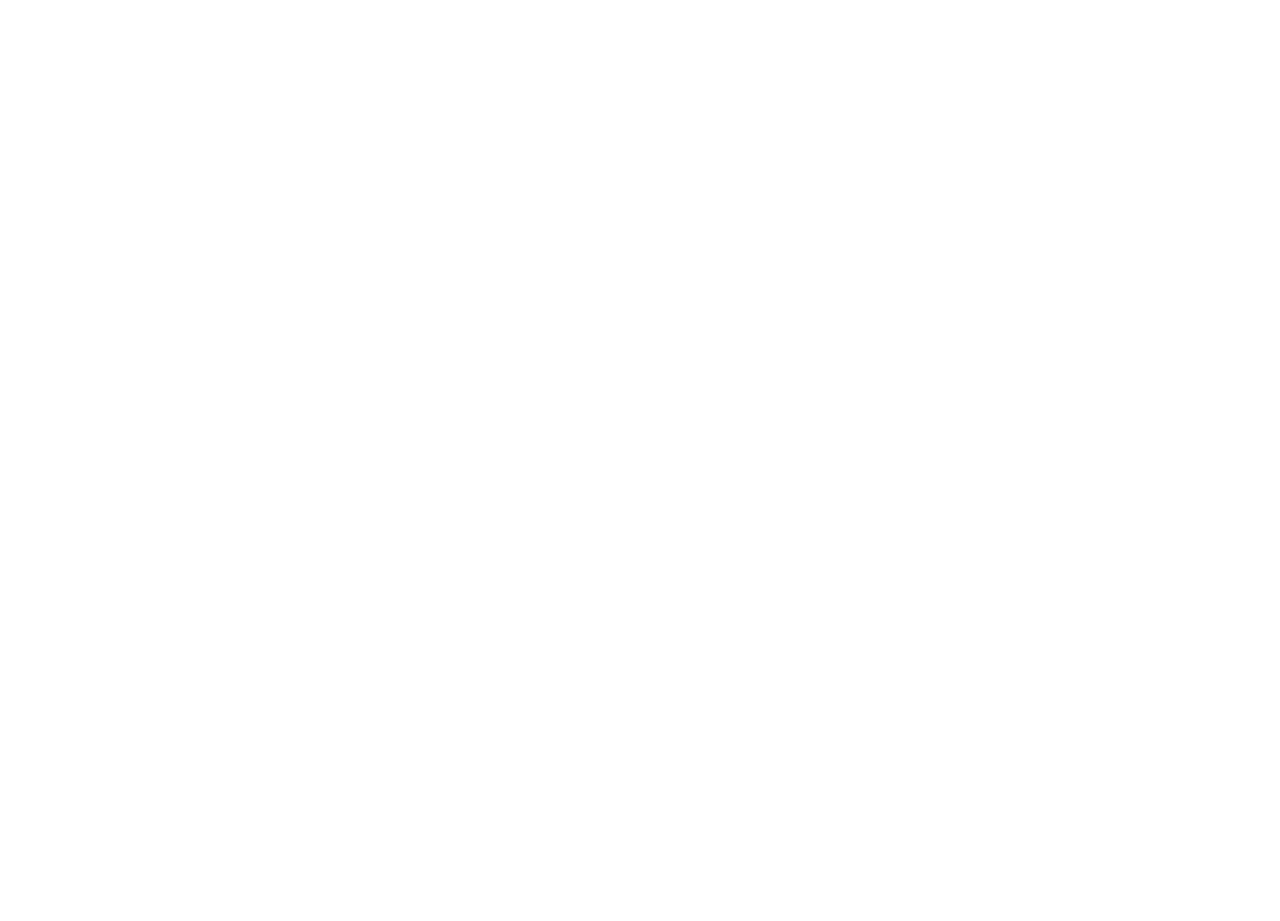
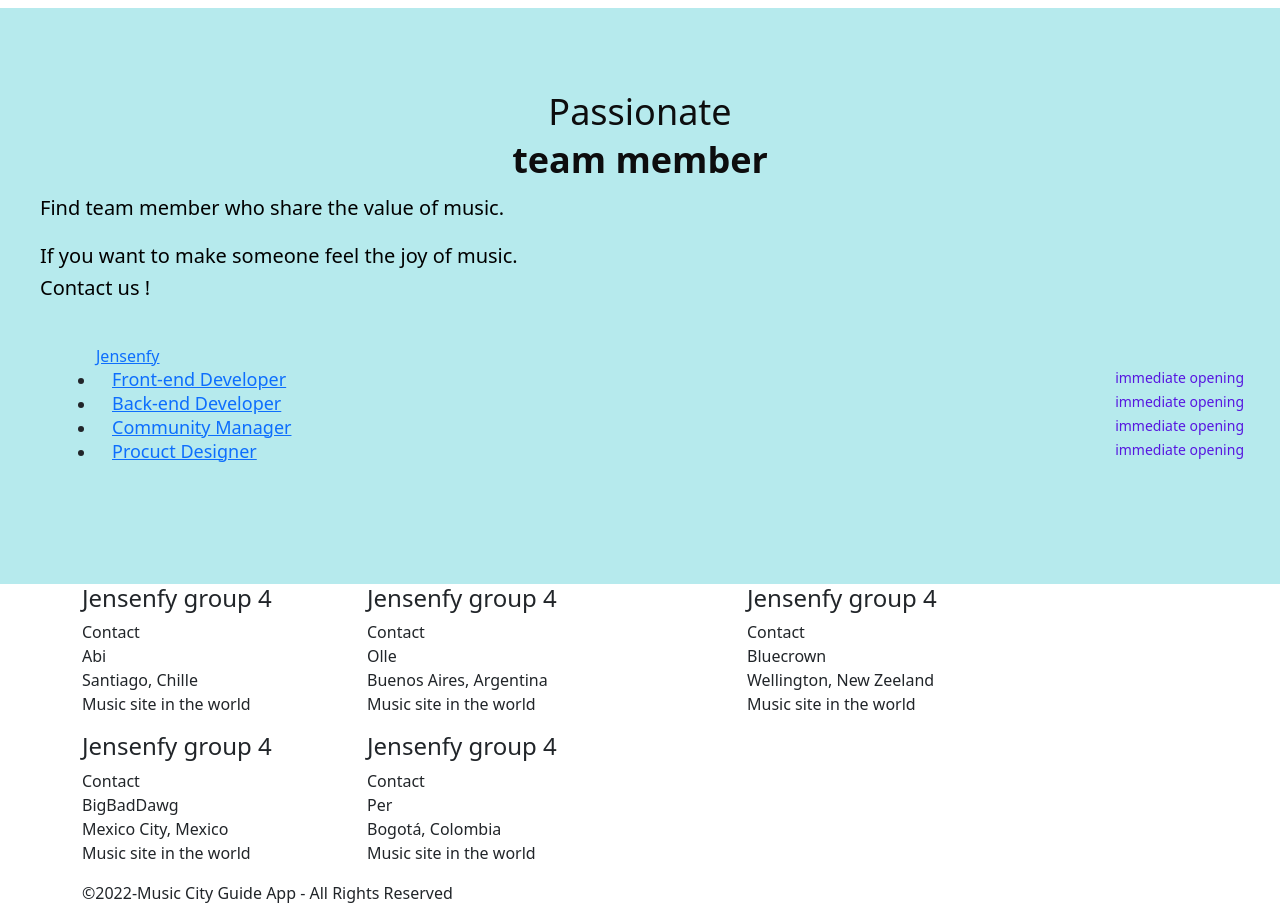
Before and after one commit to Gogoreds/JENSENfy-frontend, a React (Create React App) app in the folder jensenfy/: page /About in a window 1280 px wide. Shown: the part 660-1581 px from the top of the page. Before the commit the page ends 800 px from the top, so only its background shows below. Built offline with nearby package versions, Linux system fonts and the light colour scheme.

Commit message:
About page done

```diff
--- a/jensenfy/src/components/About.jsx
+++ b/jensenfy/src/components/About.jsx
@@ -5,7 +5,7 @@
 import Dots from "./Dots";
 import Arrows from "./Arrows";
 import "./slider.css";
-
+import Footer from './Footer';
 
 const len = sliderImage.length - 1;
 
@@ -43,9 +43,43 @@
         sliderImage={sliderImage}
         onclick={(activeIndex) => setActiveIndex(activeIndex)}
       />
+
       </div>
+      <section id = "hire-section">
+        <div className = "container-b">
+      <div calssName = "row">
+        <div className = "text-wrap">
+          <h1> Passionate <strong> team member </strong> </h1>
+          <p style={{ "font-size": "20px",
+                      "line-height": "32px"}}>
+        Find team member who share the value of music. </p>
+          <p style={{ "font-size": "20px",
+                      "line-height": "32px"}}>
+        If you want to make someone feel the joy of music.<br></br>
+              Contact us !</p>
+        </div>
+      </div>
+
+      <div className = "col">
+        <ul className="hire-wrap">
+        <a href= {'https://www.spotify.com/se/student/?utm_source=se-se_brand_contextual_text&utm_medium=paidsearch&utm_campaign=alwayson_europe_se_performancemarketing_core_brand+contextual+text+exact+se+google&gclid=CjwKCAjw4c-ZBhAEEiwAZ105ReyG8ouLJ2kSipxxpXA4v-tW3Dk8xaR5lFv62E3ae1bM8FZ8AN1TFxoCbRMQAvD_BwE&gclsrc=aw.ds'}>
+                    Jensenfy </a>
+          <li><a href={'https://open.spotify.com/'}> Front-end
+          Developer <span>immediate opening</span></a></li>
+          <li><a href={'https://open.spotify.com/'}> Back-end
+          Developer <span>immediate opening</span></a></li>
+          <li><a href={'https://www.bing.com/jobs?q=spotify+frontend+developer+job&scp=0&jid=-1659000462.Retro&rb=0&rc=20&L2=true&c=1'}>Community Manager <span>immediate opening</span></a></li>
+          <li><a href={'https://www.bing.com/jobs?q=spotify+frontend+developer+job&scp=0&jid=-1659000462.Retro&rb=0&rc=20&L2=true&c=1'}>Procuct Designer <span>immediate opening</span></a></li>
+
+        </ul>
+      </div>
+      </div>
+      </section>
+        <Footer />
+
     </>
   )
 }
 
+
 export default About
--- /dev/null
+++ b/jensenfy/src/components/Footer.jsx
@@ -0,0 +1,77 @@
+import React from 'react'
+
+function Footer() {
+return (
+
+    <div>
+        <div  className  = "main-footer">
+        <div className ="container">
+            <div className ="row">
+                {/* Colum 1 */}
+                <div className = "col-md-3 col-sm-6">
+                    <h4>Jensenfy group 4 </h4>
+        <ul className = "list-unstyled">
+        <li>Contact</li>
+        <li>Abi</li>
+        <li>Santiago, Chille</li>
+        <li>Music site in the world</li>
+        </ul>
+                </div>
+                  {/* Colum 2 */}
+                <div className = "col-md-4 col-sm-7">
+                    <h4> Jensenfy group 4 </h4>
+        <ul className = "list-unstyled">
+        <li>Contact</li>
+        <li>Olle</li>
+        <li>Buenos Aires, Argentina </li>
+        <li>Music site in the world</li>
+        </ul>
+                </div>
+                  {/* Colum 3 */}
+                <div className = "col-md-3 col-sm-6">
+                    <h4> Jensenfy group 4 </h4>
+        <ul className = "list-unstyled">
+        <li>Contact</li>
+        <li>Bluecrown</li>
+        <li> Wellington, New Zeeland</li>
+        <li>Music site in the world</li>
+        </ul>
+                </div>
+                  {/* Colum 4 */}
+                <div className = "col-md-3 col-sm-6">
+                    <h4> Jensenfy group 4 </h4>
+        <ul className = "list-unstyled">
+        <li>Contact</li>
+        <li>BigBadDawg</li>
+        <li>Mexico City, Mexico</li>
+        <li>Music site in the world</li>
+        </ul>
+                </div>
+                {/* Colum 5 */}
+                <div className = "col-md-5 col-sm-5">
+                    <h4>  Jensenfy group 4 </h4>
+        <ul className = "list-unstyled">
+        <li>Contact</li>
+        <li>Per</li>
+        <li>Bogotá, Colombia</li>
+        <li>Music site in the world</li>
+        </ul>
+                </div>
+            </div>
+            {/* Footer Bottom */}
+            <div className ="footer-bottom">
+            <p className="text-xs-center">
+                &copy;{new Date().getFullYear()}-Music City Guide App - All Rights
+                Reserved
+
+            </p>
+
+            </div>
+        </div>
+
+        </div>
+    </div>
+)
+}
+
+export default Footer
--- a/jensenfy/src/components/slider.css
+++ b/jensenfy/src/components/slider.css
@@ -145,3 +145,103 @@
   .play-pause {
     color: black;
   }
+
+  .container-b {
+
+    width: 100%;
+    max-width: 1240px;
+    margin: auto;
+    padding: 0 20px;
+  }
+
+  .row{
+    margin-left: -12px;
+    margin-right: -12px;
+    display: flex;
+  }
+
+  .col{
+    width: 50%;
+    padding: 24px;
+  }
+
+  #hire-section{
+    margin-top: 10px;
+    padding: 16px 0;
+    background-color: rgb(182, 234, 237);
+  }
+
+  .text-wrap{
+    width: 100%;
+  }
+
+  .text-wrap h1{
+    color: rgb(13, 13, 14);
+    font-size: 54px;
+    font-weight: normal;
+    line-height: 72px;
+  }
+
+  .text-wrap h1 strong{
+    display: block;
+    font-weight: bold;
+  }
+
+    .text-wrap p{
+      color: black;
+      font-size: 18px;
+      line-height: 32px;
+    }
+
+
+  .hire-wrap li span {
+    position: absolute;
+    right : 240px;
+    font-size: 16px;
+    line-height:  24px;
+    color: rgb(87, 23, 224);
+    padding-right: 24px;
+    /* background: url(../img/icon-arrow-right.svg) no-repeat; */
+    background-size: 20px;
+    background-position: right;
+  }
+
+  .hire-wrap li:hover {
+    background-color: rgba(160, 25, 165, 0.3);
+  }
+
+  @media screen and (min-width: 768px) {
+    #hire-section {
+      padding: 80px 0;
+    }
+
+    #hire-sectin .row {
+      flex-direction: column;
+    }
+    .col {
+      width: 100%;
+
+    }
+
+  }
+
+  @media screen and (min-width: 480px) {
+    .text-wrap h1 {
+      font-size: 36px;
+      line-height: 48px;
+    }
+    .text-wrap p {
+      font-size: 14px;
+      line-height: 24px;
+    }
+    .hire-wrap li a{
+      padding: 16px;
+      font-size: 18px;
+      line-height: 20px;
+    }
+    .hire-wrap li span{
+      right: 12px;
+      font-size: 14px;
+      line-height: 20px;
+    }
+  }
```
